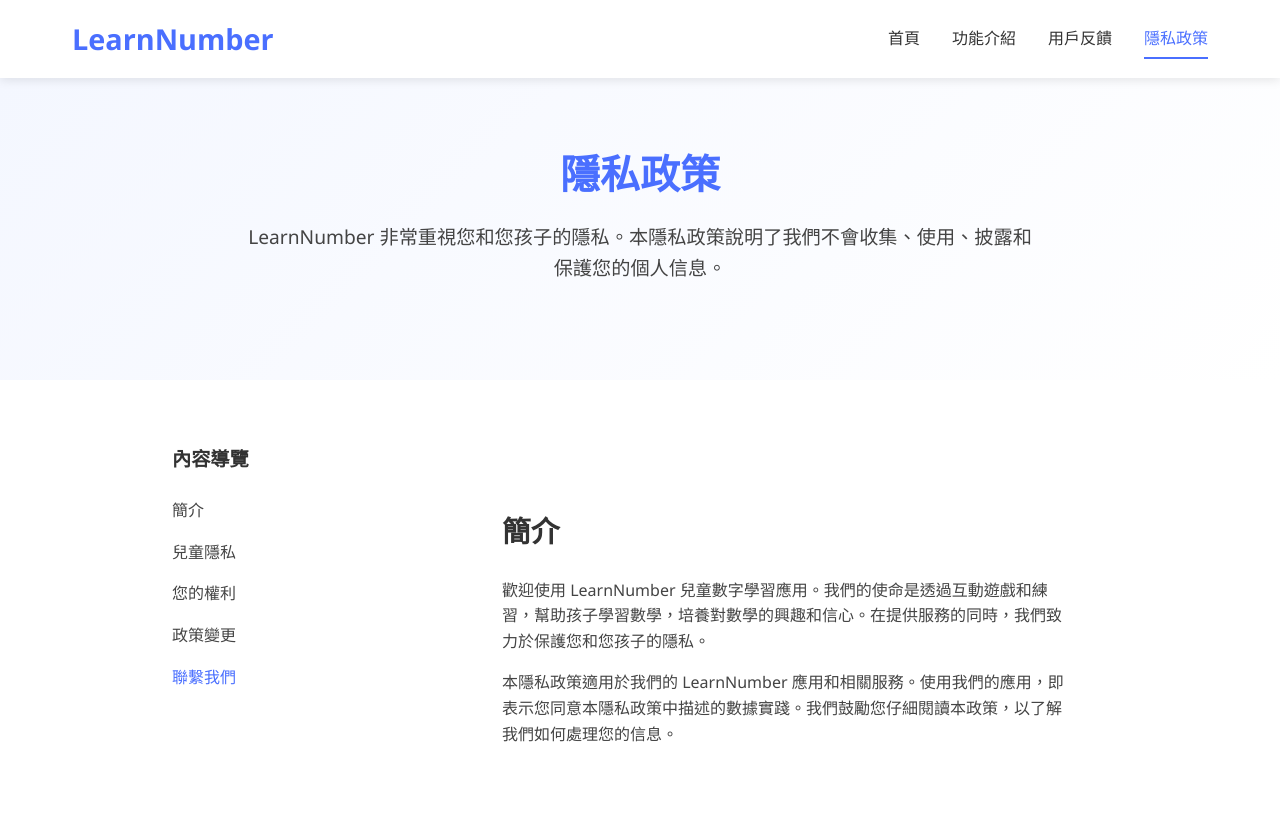
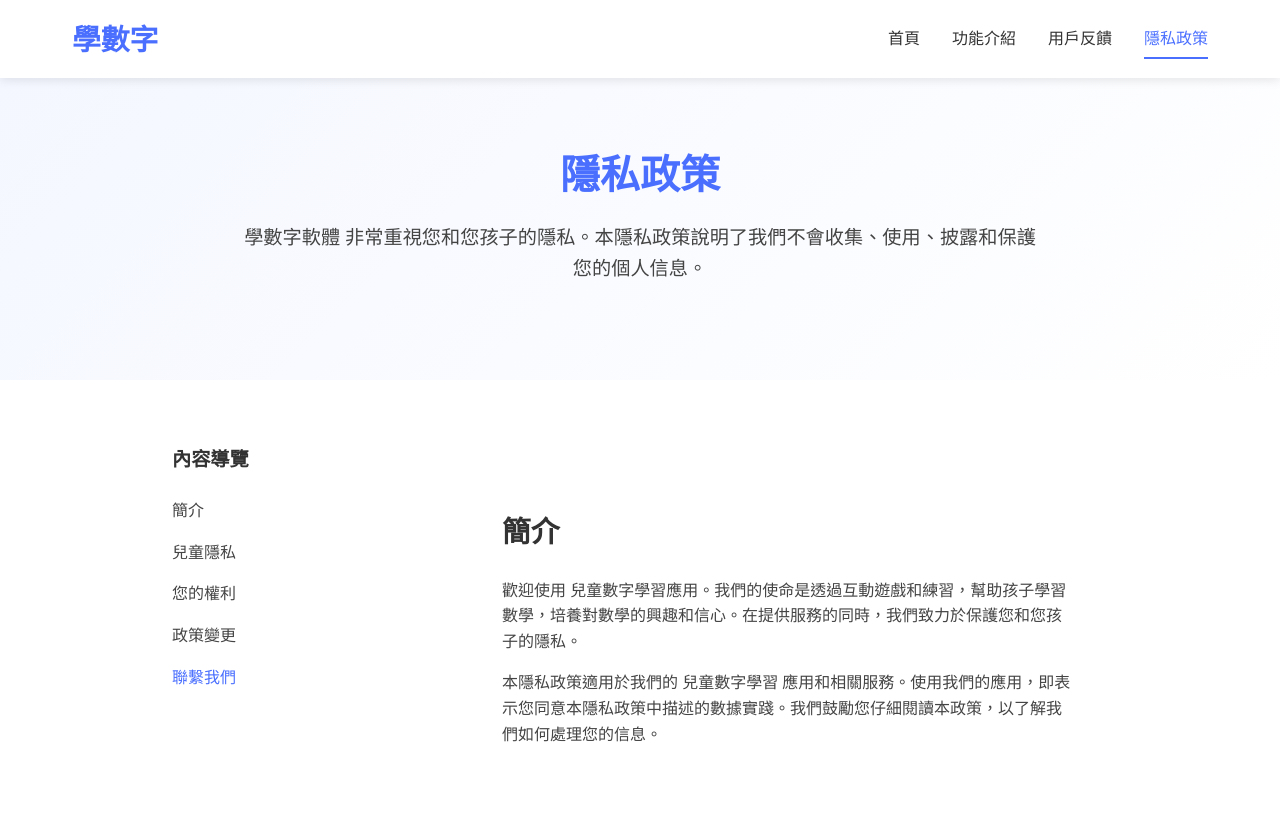
Before and after one commit to HenryHan168/learnNumber-html, a plain HTML site: page new_product_site/privacy.html in a window 1280 px wide. Shown: the top 830 px of the page. Drawn offline with Linux system fonts and the light colour scheme.

Commit message:
Update privacy.html to change branding from "LearnNumber" to "學數字" for consistency across the site, including title, header, and footer sections. No functional changes made to .DS_Store.

```diff
--- a/new_product_site/privacy.html
+++ b/new_product_site/privacy.html
@@ -3,7 +3,7 @@
 <head>
     <meta charset="UTF-8">
     <meta name="viewport" content="width=device-width, initial-scale=1.0">
-    <title>隱私政策 - LearnNumber</title>
+    <title>隱私政策 - 學數字軟體</title>
     <link rel="stylesheet" href="css/style.css">
     <link rel="stylesheet" href="https://cdnjs.cloudflare.com/ajax/libs/font-awesome/6.4.0/css/all.min.css">
     <style>
@@ -109,7 +109,7 @@
     <header>
         <nav class="navbar">
             <div class="logo">
-                <h1>LearnNumber</h1>
+                <h1>學數字</h1>
             </div>
             <ul class="nav-links">
                <li><a href="index.html">首頁</a></li>
@@ -129,7 +129,7 @@
             <div class="container">
 
                 <h1>隱私政策</h1>
-                <p>LearnNumber 非常重視您和您孩子的隱私。本隱私政策說明了我們不會收集、使用、披露和保護您的個人信息。</p>
+                <p>學數字軟體 非常重視您和您孩子的隱私。本隱私政策說明了我們不會收集、使用、披露和保護您的個人信息。</p>
 
            </div>
         </section>
@@ -153,8 +153,8 @@
             <div class="privacy-text">
                 <section id="introduction">
                     <h2>簡介</h2>
-                    <p>歡迎使用 LearnNumber 兒童數字學習應用。我們的使命是透過互動遊戲和練習，幫助孩子學習數學，培養對數學的興趣和信心。在提供服務的同時，我們致力於保護您和您孩子的隱私。</p>
-                    <p>本隱私政策適用於我們的 LearnNumber 應用和相關服務。使用我們的應用，即表示您同意本隱私政策中描述的數據實踐。我們鼓勵您仔細閱讀本政策，以了解我們如何處理您的信息。</p>
+                    <p>歡迎使用 兒童數字學習應用。我們的使命是透過互動遊戲和練習，幫助孩子學習數學，培養對數學的興趣和信心。在提供服務的同時，我們致力於保護您和您孩子的隱私。</p>
+                    <p>本隱私政策適用於我們的 兒童數字學習 應用和相關服務。使用我們的應用，即表示您同意本隱私政策中描述的數據實踐。我們鼓勵您仔細閱讀本政策，以了解我們如何處理您的信息。</p>
                 </section>
 
                 <!--<section id="information-collection">
@@ -283,8 +283,8 @@
     <footer>
         <div class="footer-content">
             <div class="footer-logo">
-                <h2>LearnNumber</h2>
-                <p>© 2025 LearnNumber. 保留所有權利。</p>
+                <h2>學數字</h2>
+                <p>© 2025 學數字. 保留所有權利。</p>
             </div>
             <div class="footer-links">
                 <h3>快速連結</h3>
```
Also changed, not shown: 1 other file.
